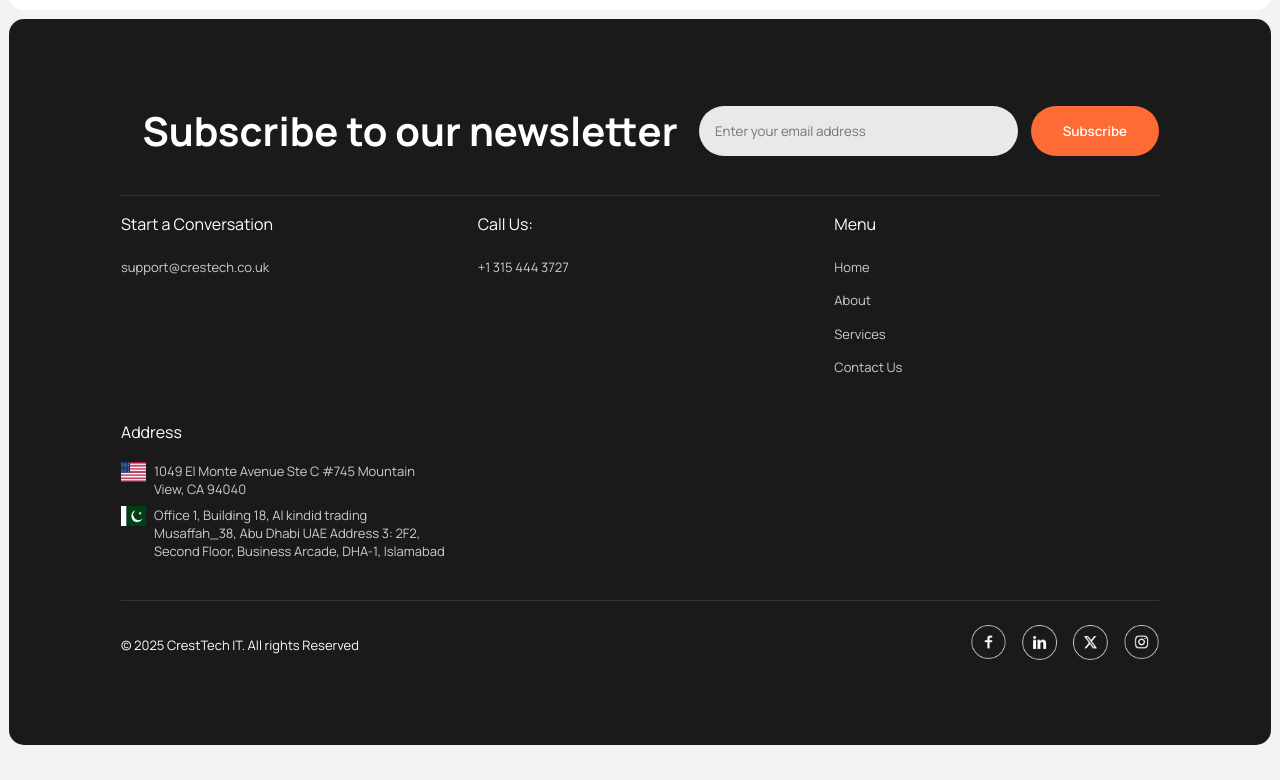
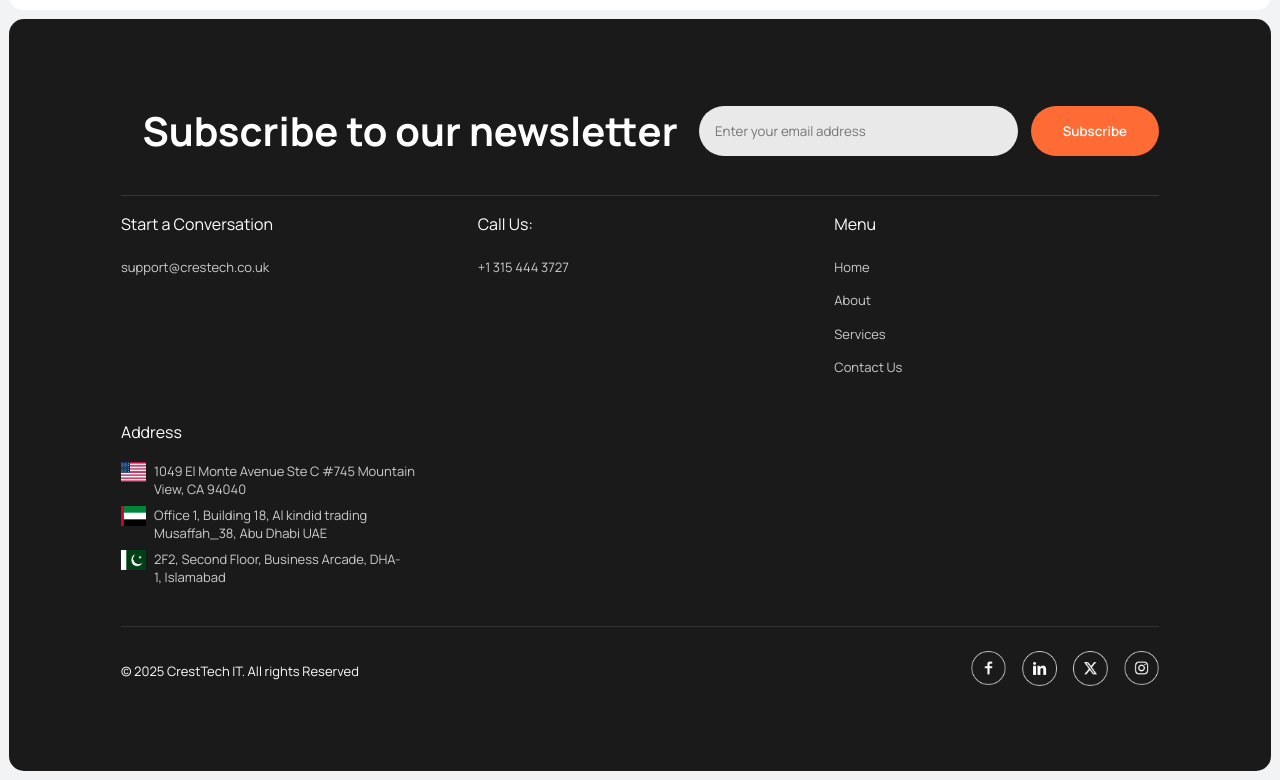
Before and after one commit to MuhammadMohsin7/CrestTech-IT, a plain HTML site: page contact.html in a window 1280 px wide. Shown: the part 886-1666 px from the top of the page. Before the commit the page ends 1640 px from the top, so only its background shows below. Drawn offline with nearby package versions, Linux system fonts and the light colour scheme.

Commit message:
addresses updated

```diff
--- a/contact.html
+++ b/contact.html
@@ -135,7 +135,7 @@
             <div class="contact-container">
                 <div class="contact-info">
                     <iframe
-                        src="https://www.google.com/maps/embed?pb=!1m18!1m12!1m3!1d3311.207595107935!2d73.0551!3d33.6844!2m3!1f0!2f0!3f0!3m2!1i1024!2i768!4f13.1!3m3!1m2!1s0x38dfbfd105d4b3b5%3A0xcee0a3d43b4e1a0e!2sIslamabad%2C%20Pakistan!5e0!3m2!1sen!2s!4v1753270319984!5m2!1sen!2s"
+                        src="https://www.google.com/maps/embed?pb=!1m18!1m12!1m3!1d3173.279720234409!2d-122.084249!3d37.386052!2m3!1f0!2f0!3f0!3m2!1i1024!2i768!4f13.1!3m3!1m2!1s0x808fb0a4cce2f7b3%3A0xaef5e3c6e94b35a0!2s1049%20El%20Monte%20Ave%20Ste%20C%20%23745%2C%20Mountain%20View%2C%20CA%2094040%2C%20USA!5e0!3m2!1sen!2sus!4v1690000000000!5m2!1sen!2sus"
                         width="100%"
                         height="100%"
                         style="border:0; border-radius: 10px;"
@@ -218,8 +218,10 @@
                             <p><img src="assets/img/usa.png"> 1049 El Monte Avenue Ste C #745 Mountain View, CA 94040</p>
                         </li>
                         <li>
-                            <p><img src="assets/img/pak.png"> Office 1, Building 18, Al kindid trading Musaffah_38, Abu Dhabi UAE
-Address 3: 2F2, Second Floor, Business Arcade, DHA-1, Islamabad</p>
+                            <p><img src="assets/img/uae.png"> Office 1, Building 18, Al kindid trading Musaffah_38, Abu Dhabi UAE</p>
+                        </li>
+                        <li>
+                            <p><img src="assets/img/pak.png"> 2F2, Second Floor, Business Arcade, DHA-1, Islamabad</p>
                         </li>
                     </ul>
                 </div>
```
Also changed, not shown: aboutus.html (+4 -2 lines), index.html (+4 -2 lines), services.html (+4 -2 lines), assets/img/uae.png (added).
